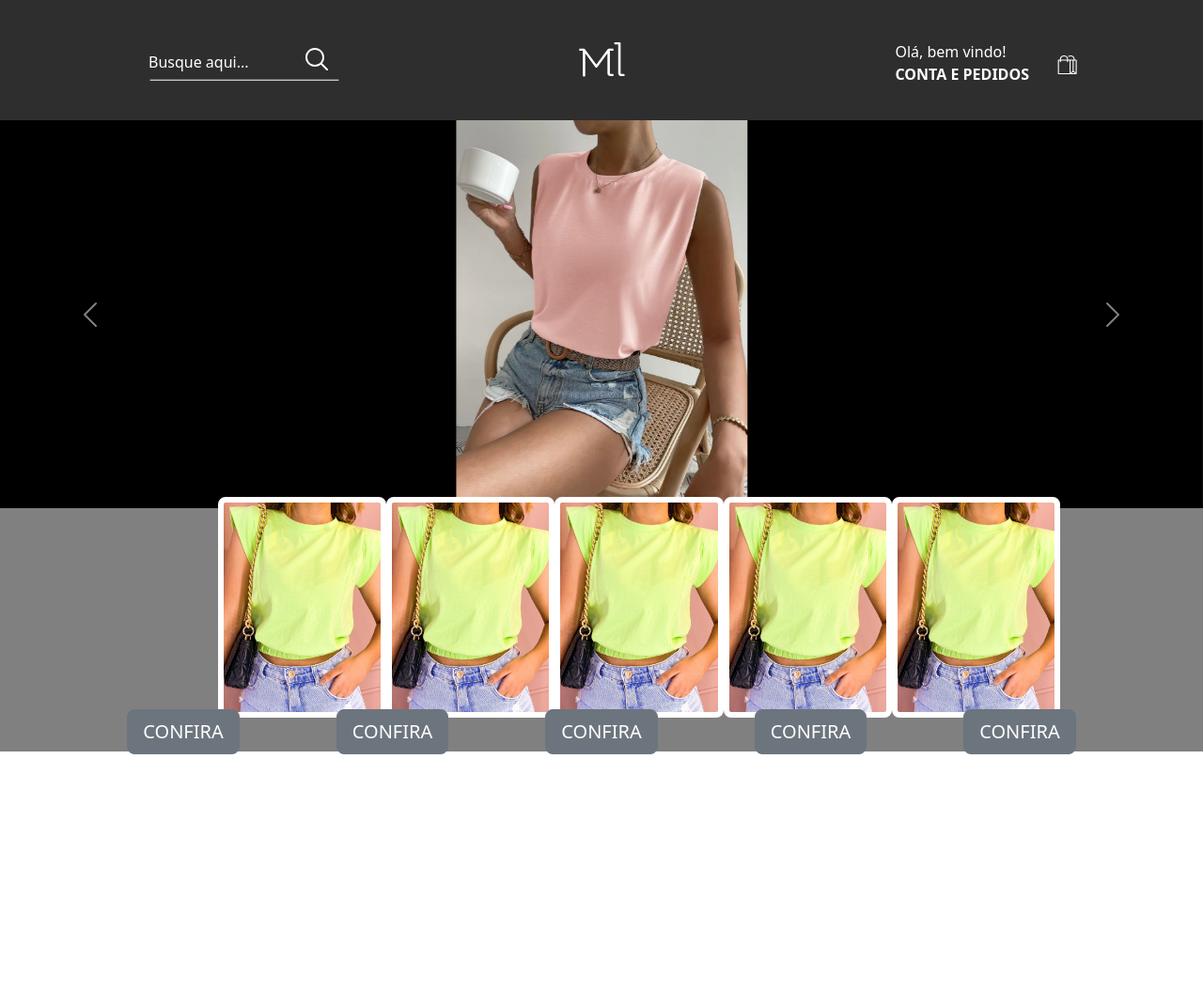
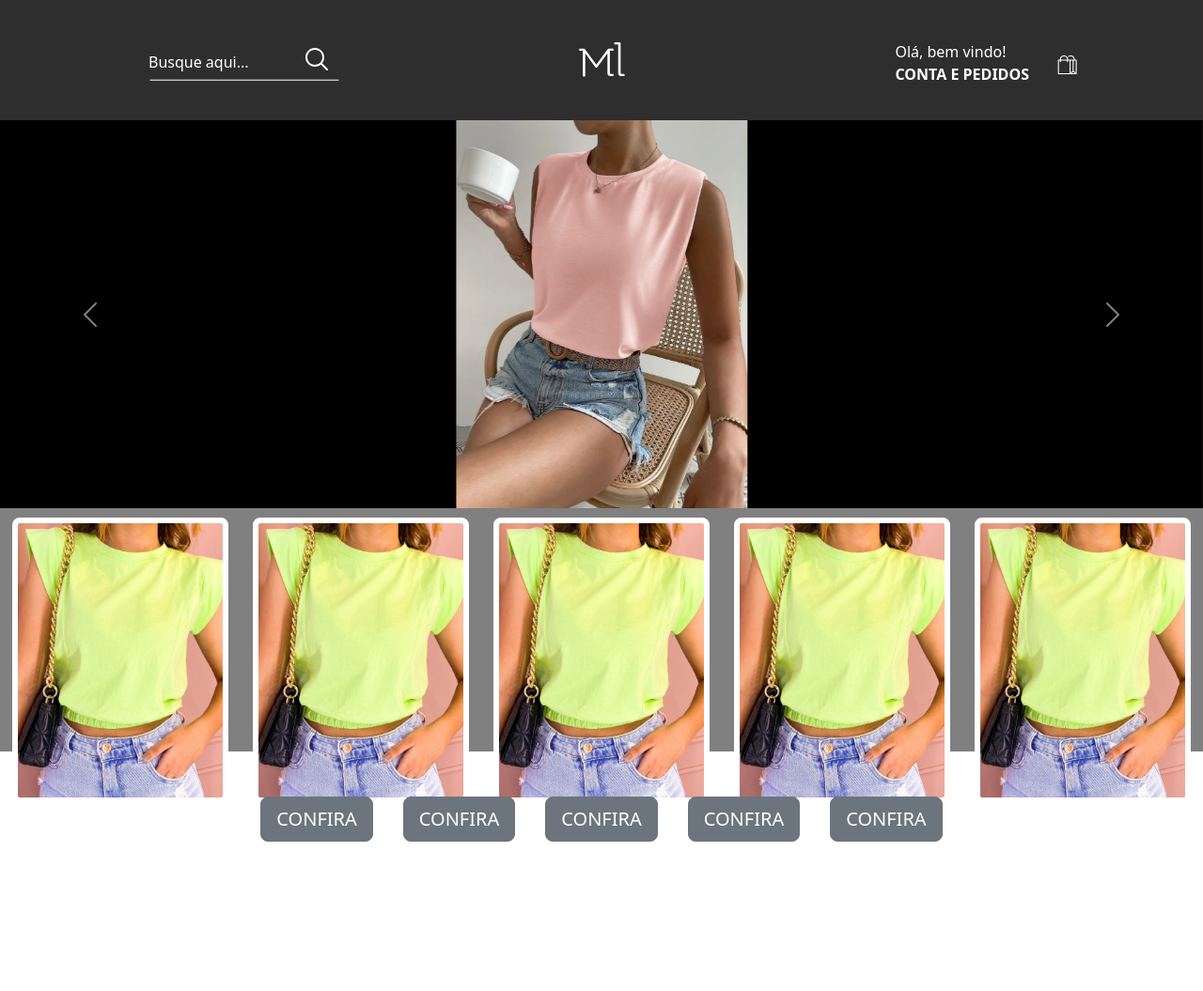
Before and after one commit to davisousa29/malubrand, a plain HTML site: page HTML_CSS_JS/index.html in a window 1280 px wide. Shown: the whole page at 94% size. Before the commit the page ends 941 px from the top, so only its background shows below. Drawn offline with nearby package versions, Linux system fonts and the light colour scheme.

Commit message:
commit
02/10/2023 ajustes do card, falta ajustar os botões

```diff
--- a/HTML_CSS_JS/css/main.css
+++ b/HTML_CSS_JS/css/main.css
@@ -111,7 +111,27 @@
         position: relative;
     }
     .cards {
-        width: 300px;
+        width: 100%;
+        height: 80%;
+        padding-top: 10px;
+        display: flex;
+        margin: 0 auto;
+        justify-content: center;
+        align-items: center;
+    }
+    .cards a {
+        display: flex;
+        align-items: center;
+        justify-content: center;
+    }
+    .card{
+        max-width:100%;
+        max-height:100%;
+        border: 6px solid #ffffff;
+        border-radius: 8px;
+    }
+    .cards_button {
+        width: 100%;
         height: 200px;
         padding-top: 10px;
         display: flex;
@@ -119,22 +139,6 @@
         margin: 0 auto;
         justify-content: center;
         align-items: center;
-    }
-    .card{
-        border: 6px solid #ffffff;
-        border-radius: 8px;
-    }
-    .button_card:first-child {
-        margin-right: 5.75%;
-    }
-    .button_card:last-child {
-        margin-left: 5.75%;
-    }
-    .button_card {
-        margin-right: 5.75%;
-        margin-left: 5.75%;
-        margin-top: -135px;
-        z-index: 20;
     }
 
 }
@@ -242,16 +246,27 @@
         width: 100%;
     }
     .card:first-child {
-        margin-right: 40px;
+        margin-right: 5%;
     }
     .card {
-        margin-left: 40px;
-        margin-right: 40px;
+        margin-left: 5%;
+        margin-right: 5%;
     }
     .card:last-child {
-        margin-left: 40px;
+        margin-left: 5%;
     }
-
+    .button_card:first-child {
+        margin-right: 2vh;
+    }
+    .button_card:last-child {
+        margin-left: 2vh;
+    }
+    .button_card {
+        margin-right: 2vh;
+        margin-left: 2vh;
+        margin-top: -22vh;
+        z-index: 20;
+    }
 }
 
 @media screen and (min-width: 992px) {
--- a/HTML_CSS_JS/index.html
+++ b/HTML_CSS_JS/index.html
@@ -102,33 +102,9 @@
                 <a href="">
                     <img src="/images/pic4.jpg" class="card-img-top card" alt="...">
                 </a>
-                <!-- <div class="card" style="width: 18rem;">
-                    <a href="">
-                        <img src="/images/pic4.jpg" class="card-img-top" alt="...">
-                    </a>
-                </div>
-                <div class="card" style="width: 18rem;">
-                    <a href="">
-                        <img src="/images/pic6.jpg" class="card-img-top" alt="...">
-                    </a>
-                </div>
-                <div class="card" style="width: 18rem;">
-                    <a href="">
-                        <img src="/images/pic5.jpg" class="card-img-top" alt="...">
-                    </a>
-                </div>
-                <div class="card" style="width: 18rem;">
-                    <a href="">
-                        <img src="/images/pic2.jpg" class="card-img-top" alt="...">
-                    </a>
-                </div>
-                <div class="card" style="width: 18rem;">
-                    <a href="">
-                        <img src="/images/pic8.jpg" class="card-img-top" alt="...">
-                    </a>
-                </div> -->
             </div>
-            <div class="cards">
+
+            <div class="cards_button">
                 <button type="button" class="btn btn-secondary btn-lg button_card">CONFIRA</button>
                 <button type="button" class="btn btn-secondary btn-lg button_card">CONFIRA</button>
                 <button type="button" class="btn btn-secondary btn-lg button_card">CONFIRA</button>
```
